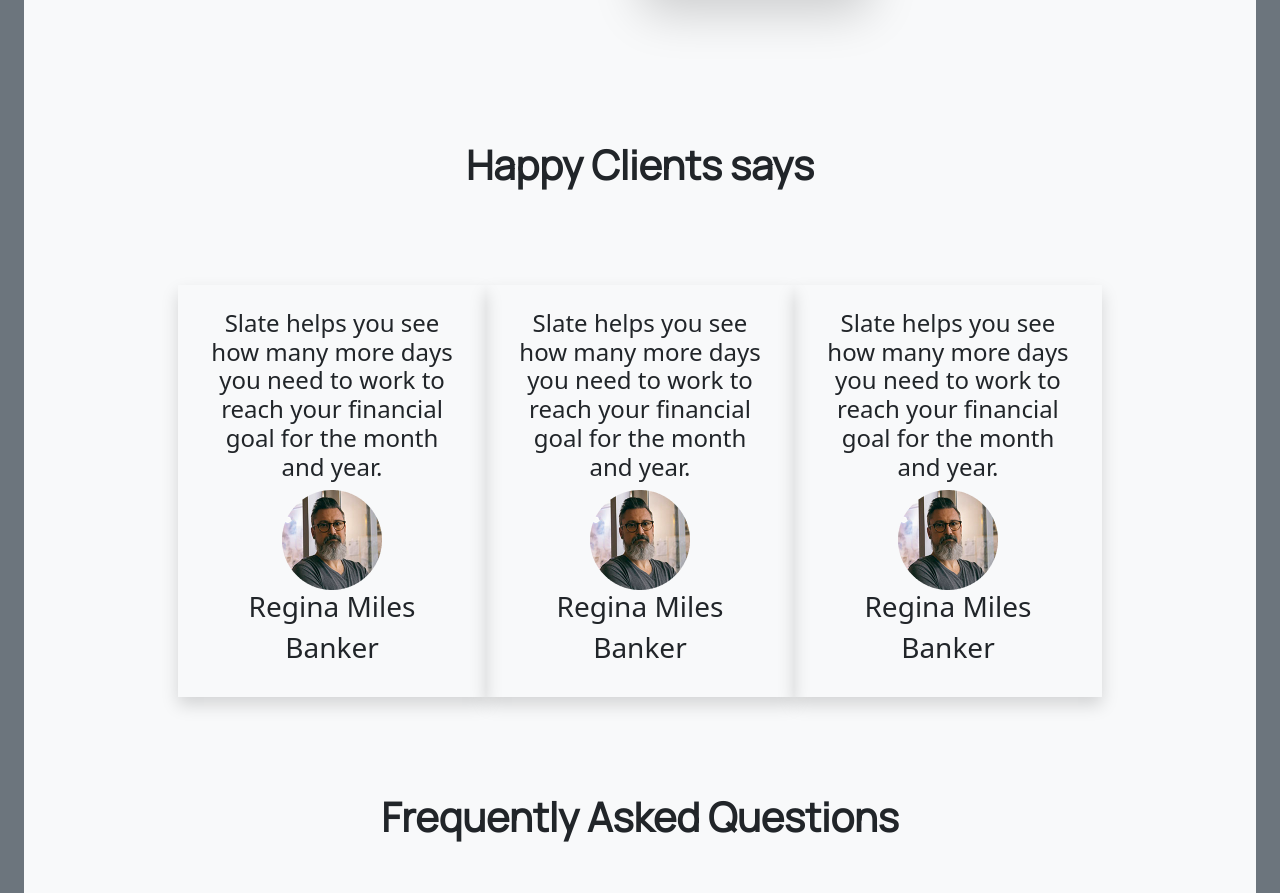
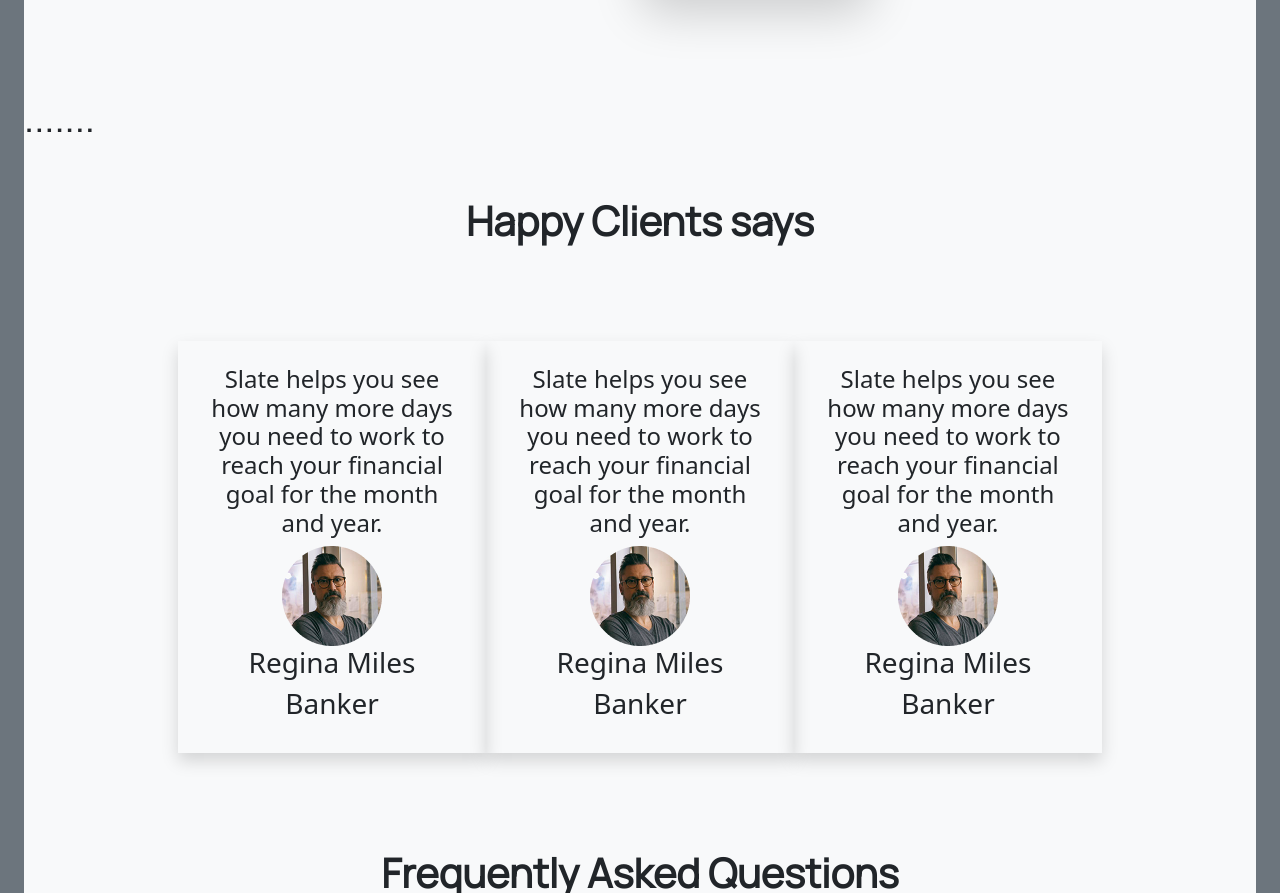
Before and after one commit to mehedihasan1122/convention-center, a plain HTML site: page index.html in a window 1280 px wide. Shown: the part 2252-3145 px from the top of the page. Drawn offline with nearby package versions, Linux system fonts and the light colour scheme.

Commit message:
second commit

```diff
--- a/index.html
+++ b/index.html
@@ -308,6 +308,11 @@
             </article>
 
 
+            <aside>
+                <h1> .......</h1>
+            </aside>
+
+
 
             <section id="review">
                 <div class="d-flex justify-content-center">
```
